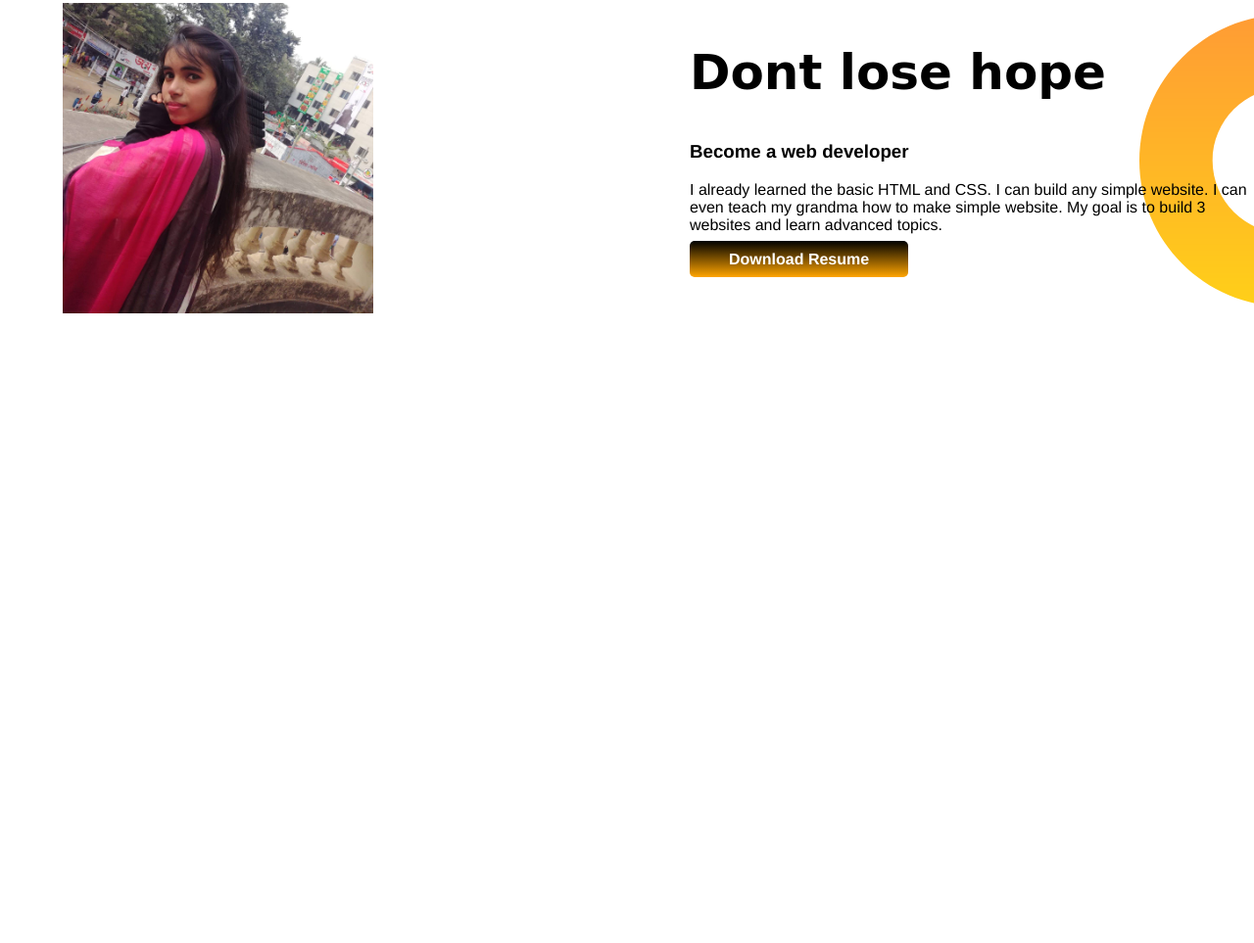
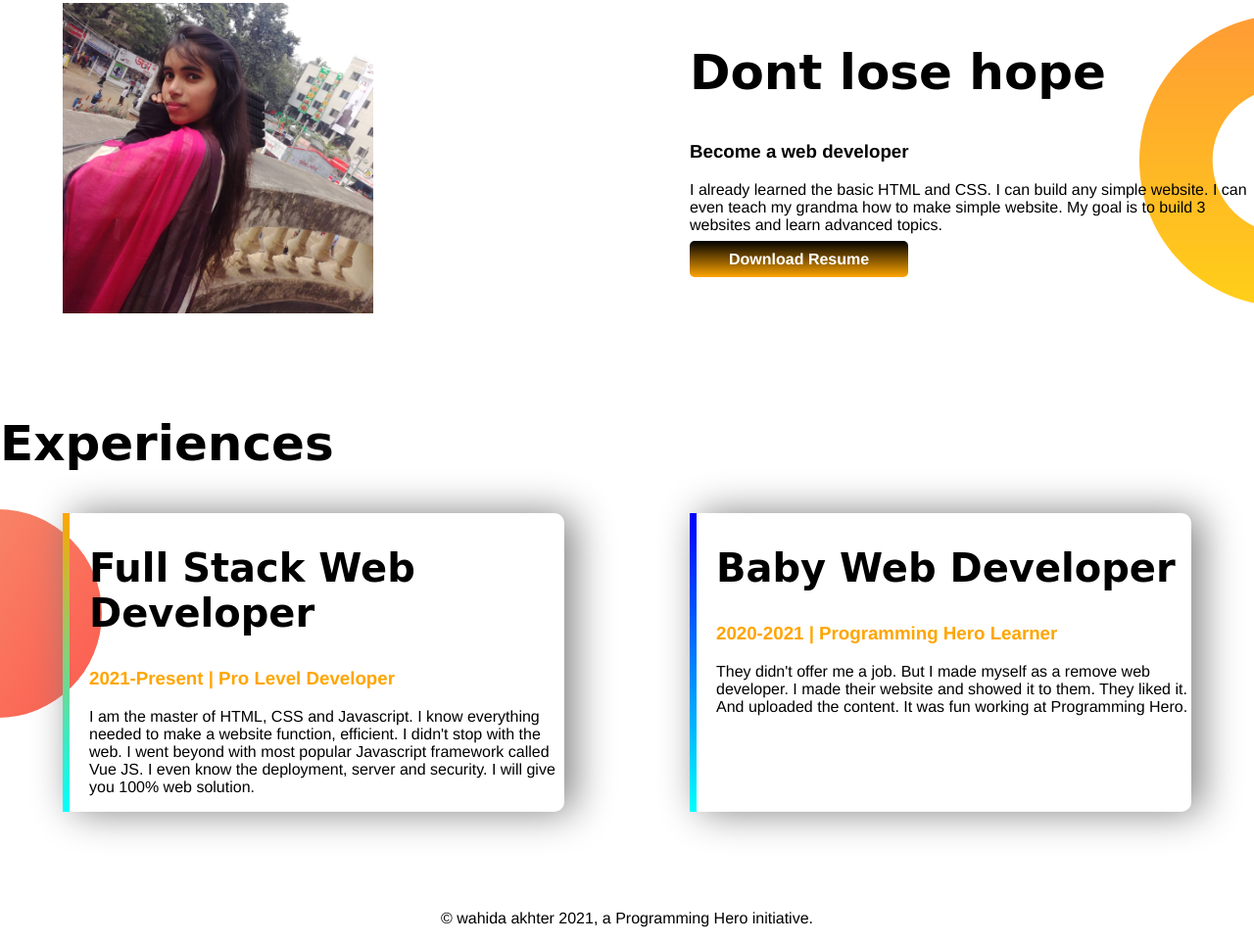
Before and after one commit to WahidaAkhter/portfolio-website, a plain HTML site: page index.html in a window 1280 px wide. Shown: the part 543-1506 px from the top of the page at 98% size. Before the commit the page ends 967 px from the top, so only its background shows below. Drawn offline with Linux system fonts and the light colour scheme; a web font is replaced by a local one.

Commit message:
footer and experience added

```diff
--- a/index.html
+++ b/index.html
@@ -14,7 +14,7 @@
 </head>
 
 <body>
-    <section class="top-banner">
+    <section class="top-banner flexible-container">
         <div class="half-width">
             <h1>Welcome To</h1>
             <h1><span class="orange-color">Wahida Akhter</span> World</h1>
@@ -31,7 +31,7 @@
             <img src="images/wahida.jpg" alt="">
         </div>
     </section>
-    <section class="hope">
+    <section class="hope flexible-container">
         <div class="half-width">
             <img src="images/wahidaaa.jpg" alt="">
         </div>
@@ -45,6 +45,38 @@
             <a class="link-button" target="_blank" href="">Download Resume</a>
         </div>
     </section>
+    <section class="experience-area">
+        <h1>Experiences</h1>
+        <div class="flexible-container">
+            <div id="full-stack-experience" class="experience-item">
+                <h2>Full Stack Web Developer</h2>
+                <h3 class="orange-color">2021-Present | Pro Level Developer</h3>
+                <p>
+                    I am the master of HTML, CSS and Javascript. I know everything needed to make a website function,
+                    efficient. I didn't stop with the web. I went beyond with most popular Javascript framework called
+                    Vue
+                    JS. I even know the deployment, server and security. I will give you 100% web solution.
+                </p>
+            </div>
+            <div id="web-dev-experience" class="experience-item">
+                <h2>Baby Web Developer</h2>
+                <h3 class="orange-color">2020-2021 | Programming Hero Learner</h3>
+                <p>
+                    They didn't offer me a job. But I made myself as a remove web developer. I made their website and
+                    showed
+                    it to them. They liked it. And uploaded the content. It was fun working at Programming Hero.
+
+
+                </p>
+            </div>
+        </div>
+
+    </section>
+    <footer>
+        <p>
+            © wahida akhter 2021, a Programming Hero initiative.
+        </p>
+    </footer>
 
 </body>
 
--- a/style.css
+++ b/style.css
@@ -5,6 +5,9 @@ margin: 0%;
 }
 h1{
     font-size: 50px;
+}
+h2{
+    font-size: 40px;
 }
 .orange-color{
     color:orange;
@@ -16,7 +19,7 @@ p{
     font-size: medium;
     font-family: 'Franklin Gothic Medium', 'Arial Narrow', Arial, sans-serif;
 }
-section{
+.flexible-container{
         display: flex;
         margin-bottom: 100px;
 }
@@ -46,3 +49,31 @@ section{
     background-repeat: no-repeat;
     background-position: right;
 }
+.experience-area{
+    background-image: url(images/exp-bg.png);
+    background-repeat: no-repeat;
+    background-position: left;
+}
+.experience-item{
+    width: 40%;
+    margin-left: 5%;
+    margin-right: 5%;
+    padding-left: 20px;
+    border-radius: 10px;
+    box-shadow: 10px 0px 40px gray;
+}
+#web-dev-experience{
+    border-left: 7px solid;
+    border-image: linear-gradient(blue,cyan);
+    border-image-slice: 1;
+}
+#full-stack-experience{
+    border-left: 7px solid;
+    border-image: linear-gradient(orange,cyan);
+    border-image-slice: 1;
+
+}
+footer p{
+    text-align:center;
+
+}
```
